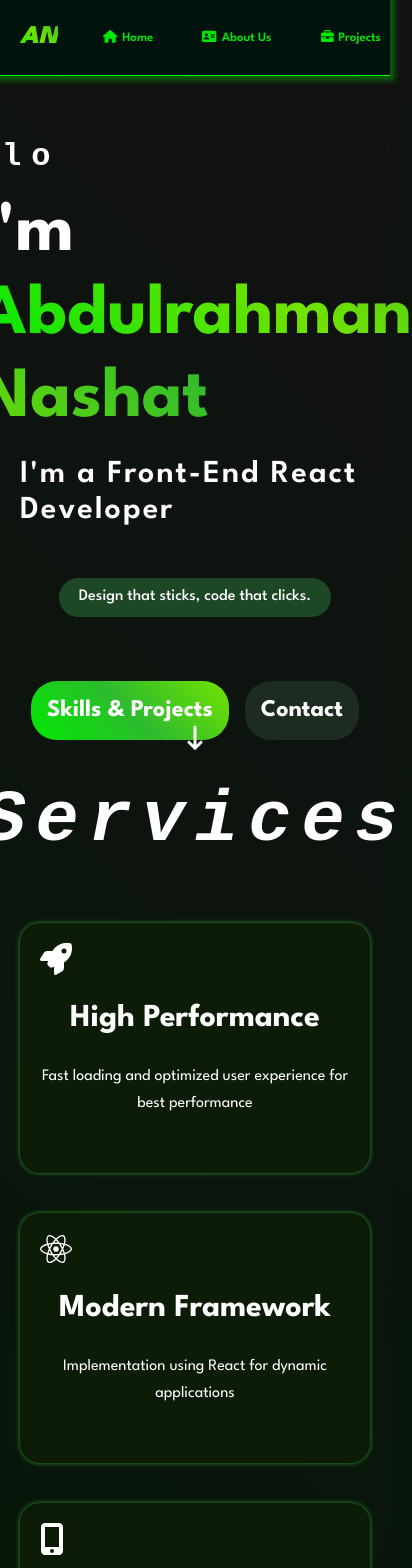
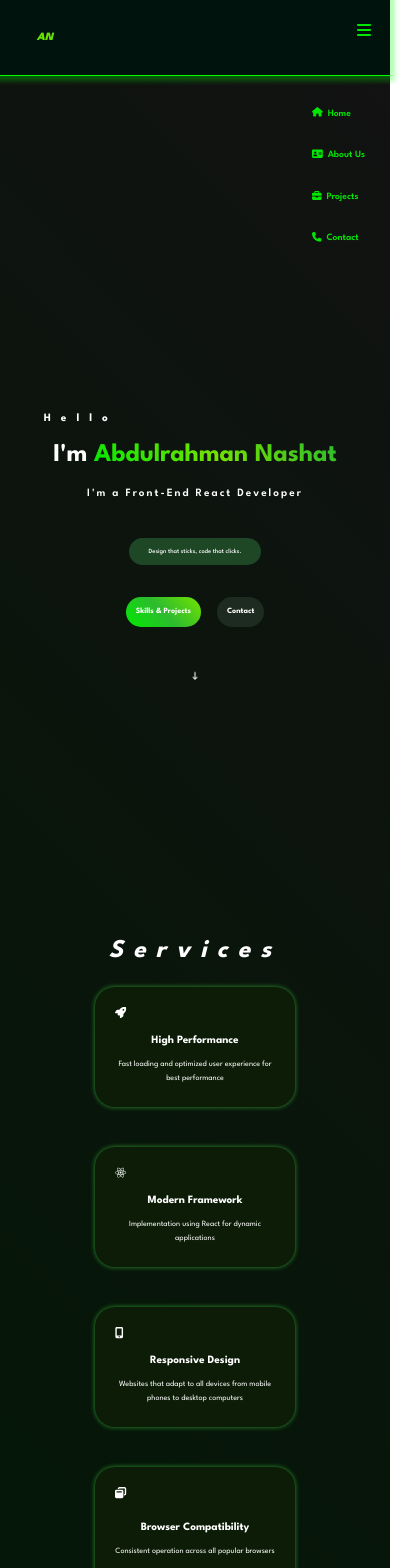
Before and after one commit to AN1001110/Portfolio, a React (Vite) app: page / in a window 390 px wide. Shown: the top 1568 px of the page, 412 px wide, since content can reach past the window. Built offline with nearby package versions, Linux system fonts and the light colour scheme.

Commit message:
My portfolio v1

```diff
--- a/src/components/Header.jsx
+++ b/src/components/Header.jsx
@@ -1,24 +1,52 @@
 import { Link } from "react-router";
 import "../styles/components/Header.css";
-import { faBriefcase, faHouse, faPhone ,faAddressCard} from "@fortawesome/free-solid-svg-icons";
+import {
+  faBriefcase,
+  faHouse,
+  faPhone,
+  faAddressCard,
+  faBars,
+} from "@fortawesome/free-solid-svg-icons";
 import { FontAwesomeIcon } from "@fortawesome/react-fontawesome";
-
+import { useEffect, useState } from "react";
 
 export default function Header() {
+  const [screenSize, setScreenSize] = useState(window.innerWidth);
+  useEffect(() => {
+    window.addEventListener("resize", () => {
+      setScreenSize(window.innerWidth);
+    });
+  }, [screenSize]);
+  const [show, setShow] = useState(true);
   return (
     <header>
       <div className="container">
-        <Link to= "/" className="logo"> AN</Link>
-        <ul>
+        <Link to="/" className="logo">
+          AN
+        </Link>
+        <div>
+          <div
+            className="bar"
+            onClick={() => {
+              setShow((ele) => !ele);
+            }}
+          >
+            <FontAwesomeIcon icon={faBars} />
+          </div>
+          <ul
+            style={{
+              display: show ? "flex" : screenSize < 768 ? "none" : "flex",
+            }}
+          >
             <li>
               <Link to="/">
-            <FontAwesomeIcon  icon={faHouse} />
+                <FontAwesomeIcon icon={faHouse} />
                 <span>Home</span>
               </Link>
             </li>
             <li>
               <Link to="/about">
-            <FontAwesomeIcon  icon={faAddressCard} />
+                <FontAwesomeIcon icon={faAddressCard} />
                 <span>About Us</span>
               </Link>
             </li>
@@ -30,12 +58,13 @@ export default function Header() {
             </li>
             <li>
               <Link to="/contact">
-            <FontAwesomeIcon  icon={faPhone} />
+                <FontAwesomeIcon icon={faPhone} />
                 <span>Contact</span>
               </Link>
             </li>
           </ul>
         </div>
+      </div>
     </header>
   );
 }
--- a/src/index.css
+++ b/src/index.css
@@ -1,4 +1,7 @@
 :root {
+  * {
+    box-sizing: border-box;
+  }
   --neo1: rgba(0, 255, 0, 0.9);
   --neo2: hsla(90, 100%, 49%, 0.9);
   --neo3: rgb(50, 205, 50,0.9);
@@ -6,13 +9,9 @@
   --backColor2: #011805;
   --main-padding: 20px;
 }
-
 a {
   text-decoration: none;
   color: white;
-}
-* {
-  box-sizing: border-box;
 }
 body {
 
@@ -33,3 +32,6 @@ body::selection {
 body {
   padding-top: 11vh;
 }
+.container {
+  margin: auto 0;
+}
--- a/src/styles/components/Footer.css
+++ b/src/styles/components/Footer.css
@@ -1,13 +1,26 @@
+footer {
+  display: flex;
+  justify-content: center;
+  align-self: center;
+}
 footer .container {
   background-color: rgb(1, 20, 13);
-  padding: var(--main-padding) ;
+  padding: var(--main-padding);
   display: flex;
   justify-content: center;
   align-items: center;
-  flex-direction: column;
   height: fit-content;
-  gap: 10px;
+  width: 100%;
   font-weight: 500;
-  box-shadow:  0 0 5px 1px rgb(0, 255, 0,0.3);
+  box-shadow: 0 0 5px 1px rgb(0, 255, 0, 0.3);
   text-align: center;
+  margin-top: var(--main-padding);
 }
+
+/* responsive */
+@media (min-width: 320px) and (max-width: 767px) {
+  footer .container  span{
+    font-size: 0.5rem;
+
+}
+}
--- a/src/styles/components/Header.css
+++ b/src/styles/components/Header.css
@@ -3,12 +3,12 @@
   --neo1: #00ff00;
   --neo2: #7cfc00;
   --neo3: #32cd32;
-  --header-color: rgb(1, 20, 13,0.97);
-
+  --header-color: rgb(1, 20, 13, 0.97);
 }
 
 header .container {
-  padding:var(--main-padding) ;
+  position: relative;
+  padding: var(--main-padding);
   display: flex;
   justify-content: space-between;
   align-items: center;
@@ -19,7 +19,6 @@ header .container {
   width: 100%;
   border-bottom: rgb(0, 255, 0) solid 0.5px;
   background-color: var(--header-color);
-
   box-shadow: 0 0 5px 5px rgb(0, 255, 0, 0.3);
 }
 header .container .logo {
@@ -41,20 +40,22 @@ header .container .logo {
   );
   color: transparent;
 }
-
+header .container .bar {
+  display: none;
+}
 header .container ul {
   display: flex;
   list-style-type: none;
   align-items: center;
+  width: 100%;
   gap: 10vw;
 }
 header .container ul li {
   display: flex;
-  justify-content: space-between;
   font-weight: 600;
-  position: relative;
+  width: 100%;
 }
-header .container ul li::before {
+header .container ul li a::before {
   content: "";
   position: absolute;
   bottom: -2px;
@@ -77,7 +78,7 @@ header .container ul li::before {
   -ms-transition: all 0.2s linear;
   -o-transition: all 0.2s linear;
 }
-header .container ul li:hover::before {
+header .container ul li a:hover::before {
   transform: scaleX(1);
   -webkit-transform: scaleX(1);
   -moz-transform: scaleX(1);
@@ -88,14 +89,66 @@ header .container ul li a:visited {
   color: var(--neo1);
 }
 header .container ul li a {
-  font-size: 0.8rem;
+  position: relative;
+  font-size: 0.7rem;
   color: var(--neo1);
   text-wrap: nowrap;
   text-decoration: none;
   padding: 5px;
+  width: 100%;
 }
 
 header .container ul li a span {
   margin-left: 5px;
 }
 /*end Header style */
+/* responsive */
+@media (min-width: 320px) and (max-width: 767px) {
+  header .container .logo {
+    font-size: 0.7rem;
+  }
+  header .container .bar {
+    display: block;
+    position: absolute;
+    color: var(--neo1);
+    font-size: 1rem;
+    font-weight: bold;
+    right: 5%;
+    top: 30%;
+  }
+
+  header .container ul {
+    transition: all 0.8s  ease;
+    width: fit-content;
+    padding: 0;
+    flex-direction: column;
+    justify-content: center;
+    justify-items: center;
+    align-items: center;
+    position: absolute;
+    top: 102%;
+    right: 0;
+    margin: 0;
+    background-color: var(--header-color);
+    gap: 5vw;
+    -webkit-transition: all 0.8s  ease;
+    -moz-transition: all 0.8s  ease;
+    -ms-transition: all 0.8s  ease;
+    -o-transition: all 0.8s  ease;
+}
+  header .container ul li {
+    padding-left: var(--main-padding);
+    padding-right: var(--main-padding);
+    margin: 10px 0;
+
+  }
+
+  header .container ul li a::before {
+
+    left: 0;
+  }
+
+  header .container ul li a {
+    font-size: 0.6rem;
+  }
+}
--- a/src/styles/components/serviceCard.css
+++ b/src/styles/components/serviceCard.css
@@ -9,6 +9,7 @@
   position: relative;
   display: flex;
   justify-content: center;
+
   align-items: center;
   flex-direction: column;
   background-color: #0c1c06;
@@ -37,14 +38,17 @@
   position: absolute;
   left: 20px;
   top: 20px;
-  font-size: 32px;
+  font-size: 2rem;
 }
 .sec2 .container .services .serviceCard h3 {
   margin: 0;
   margin-top: 30px;
-  font-size: 32px;
+  font-size: 2rem;
   font-weight: bold;
   text-wrap: nowrap;
+}
+.sec2 .container .services .serviceCard p{
+  font-size: 1rem;
 }
 @keyframes scroll {
   from {
@@ -64,3 +68,20 @@
     -o-transform: translateY(0);
   }
 }
+/* responsive */
+@media (min-width: 320px) and (max-width: 767px) {
+  .sec2 .container .services .serviceCard {
+    width: 200px;
+    height: 120px;
+  }
+  .sec2 .container .services .serviceCard .icon{
+    font-size: 0.7rem;
+  }
+  .sec2 .container .services .serviceCard h3{
+    font-size: 0.7rem;
+
+  }
+  .sec2 .container .services .serviceCard p {
+    font-size: 0.5rem;
+  }
+}
--- a/src/styles/pages/Home.css
+++ b/src/styles/pages/Home.css
@@ -3,8 +3,13 @@
   --main-padding: 20px;
 }
 /* Section 1 */
-section .container {
+.sec1 .container {
+
+display: flex;
+justify-content: center;
+align-items: center;
   padding: var(--main-padding);
+  height: 100vh;
 }
 .sec1 .container .Home {
   animation: flipIn backwards 0.8s;
@@ -13,25 +18,26 @@ section .container {
   align-items: center;
   flex-direction: column;
   width: 100%;
-
-
+  padding: var(--main-padding);
 }
 .sec1 .container .Home .title {
   display: flex;
   flex-direction: column;
 }
 .sec1 .container .Home .title h2 {
-  font-size: 32px;
-  margin-bottom: 16px;
-  margin-left: -64px;
-  font-family: cursive, "Courier New", Courier, monospace;
+  font-size: 2rem;
+  margin-bottom: 1rem;
+  font-family: cursive, "LeagueSpartan", Arial, Helvetica, sans-serif;
   letter-spacing: 10px;
   font-weight: 700;
+  position: relative;
+  left: -64px;
 }
 .sec1 .container .Home .title h1 {
   margin: 0;
   margin-bottom: 16px;
-  font-size: 72px;
+  font-size: 4.5rem;
+  text-wrap: nowrap;
 }
 .sec1 .container .Home .title span {
   background-clip: text;
@@ -48,7 +54,7 @@ section .container {
   display: flex;
   justify-content: center;
   align-items: center;
-  font-size: 32px;
+  font-size: 2rem;
   margin: 0;
   margin-bottom: 32px;
   font-weight: 600;
@@ -62,7 +68,7 @@ section .container {
   display: flex;
   align-items: center;
   justify-content: center;
-  margin-bottom: 64px;
+  margin-bottom: 4rem;
   background-color: #1e4726;
   padding: 10px 20px;
   border-radius: 20px;
@@ -70,7 +76,7 @@ section .container {
   -moz-border-radius: 20px;
   -ms-border-radius: 20px;
   -o-border-radius: 20px;
-  font-size: 16px;
+  font-size: 1rem;
   font-weight: 500;
 }
 .sec1 .container .Home p:hover {
@@ -95,7 +101,7 @@ section .container {
   -o-border-radius: 26px;
   color: white;
   font-weight: bold;
-  font-size: 24px;
+  font-size: 1.5rem;
 }
 .sec1 .container .Home .title-bts .btn1 {
   background-image: linear-gradient(
@@ -117,7 +123,7 @@ section .container {
   background-color: #1e2b20;
 }
 .sec1 .container .Home .title-bts .btn2:hover {
-  box-shadow:0 0  12px 1px rgba(61, 203, 61, 0.5);
+  box-shadow: 0 0 12px 1px rgba(61, 203, 61, 0.5);
   transform: scale(1.05);
   -webkit-transform: scale(1.05);
   -moz-transform: scale(1.05);
@@ -126,10 +132,10 @@ section .container {
 }
 .sec1 .container .Home .icon {
   position: absolute;
-  bottom: 0;
+  bottom: -12%;
   animation: backwards 2s linear;
   -webkit-animation: arrow backwards 1s 0.5s infinite;
-  font-size: 24px;
+  font-size: 1.5rem;
 }
 
 /* ! Animations  Sec1*/
@@ -173,19 +179,71 @@ section .container {
   align-items: center;
   justify-content: center;
   text-align: center;
-  font-size: 72px;
+  font-size: 4.5rem;
   font-style: italic;
   letter-spacing: 10px;
-  font-family: cursive, "Courier New", Courier, monospace;
+  font-family: cursive, "LeagueSpartan", Arial, Helvetica, sans-serif;
   margin-top: 0;
 }
 .sec2 .container .services {
-
-
   display: grid;
   justify-content: center;
+  justify-items: center;
   align-items: center;
   grid-template-columns: repeat(auto-fill, minmax(350px, auto));
   gap: 40px;
   margin-bottom: 40px;
 }
+
+/* Responsive Screens */
+
+/*  phones */
+@media (min-width: 320px) and (max-width : 767px) {
+  .container {
+    width: 100%;
+  }
+  .sec1 .container .Home .title h2 {
+    font-size: 0.7rem;
+    left: -0.6rem;
+  }
+  .sec1 .container .Home .title h1 {
+    font-size: 1.6rem;
+  }
+  .sec1 .container .Home h3 {
+    font-size: 0.7rem;
+  }
+  .sec1 .container .Home p {
+    font-size: 0.4rem;
+    margin-bottom: 2rem;
+  }
+  .sec1 .container .Home .title-bts .btn {
+    padding: 10px;
+    font-size: 0.5rem;
+  }
+  .sec1 .container .Home .icon {
+    font-size: 0.5rem;
+  }
+  .sec2 .container h2 {
+    font-size: 1.6rem;
+  }
+}
+
+/* Small Screens */
+
+@media (min-width: 768px) and (max-width: 991px) {
+}
+
+/* Medium Screens */
+
+@media (min-width: 992px) {
+}
+
+/* Large Screens */
+
+@media (min-width: 1200px) {
+}
+
+/* Custom */
+
+@media (max-width: 1199px) {
+}
```
Lines whose indentation alone changed are shown as unchanged.
